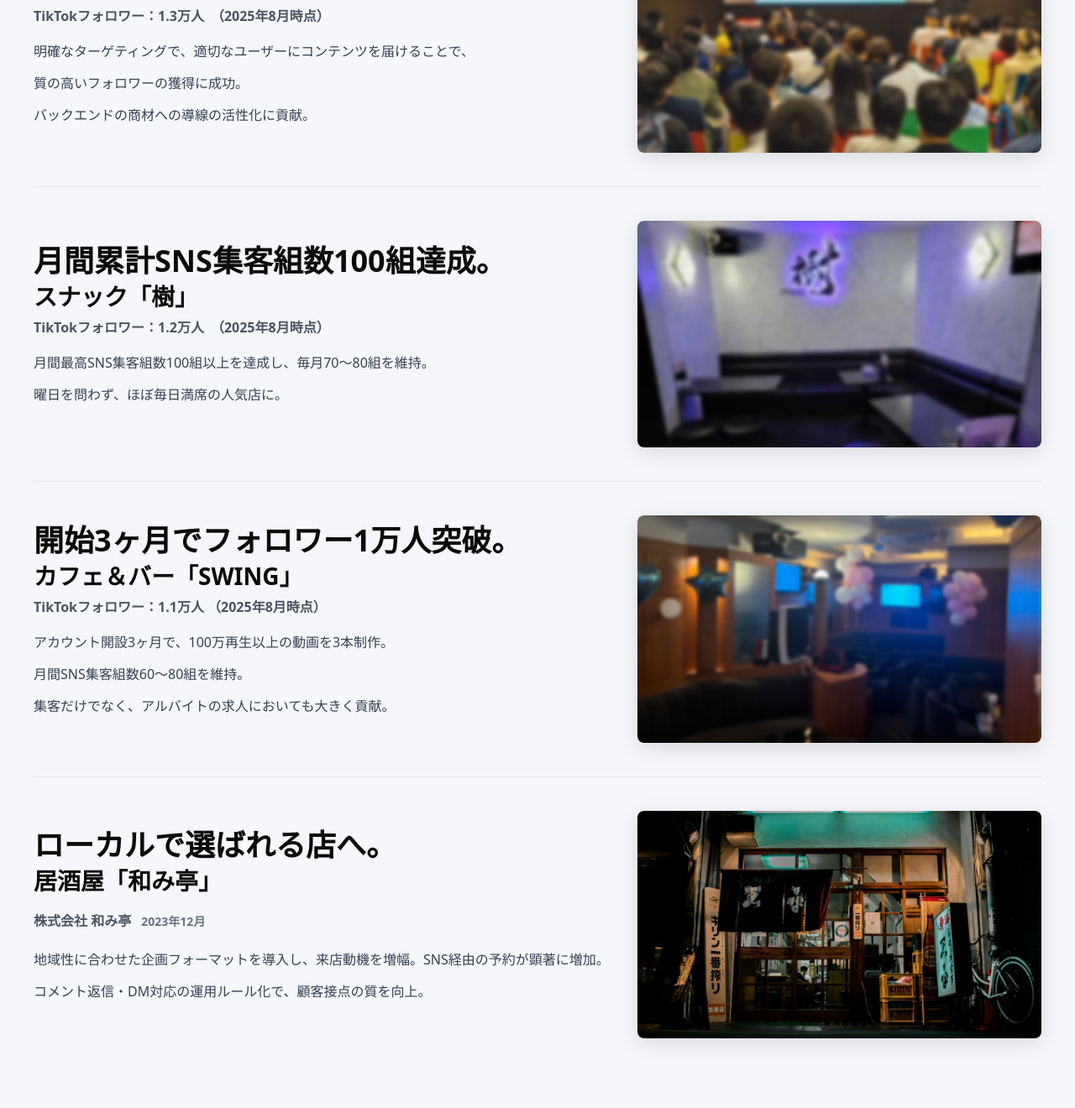
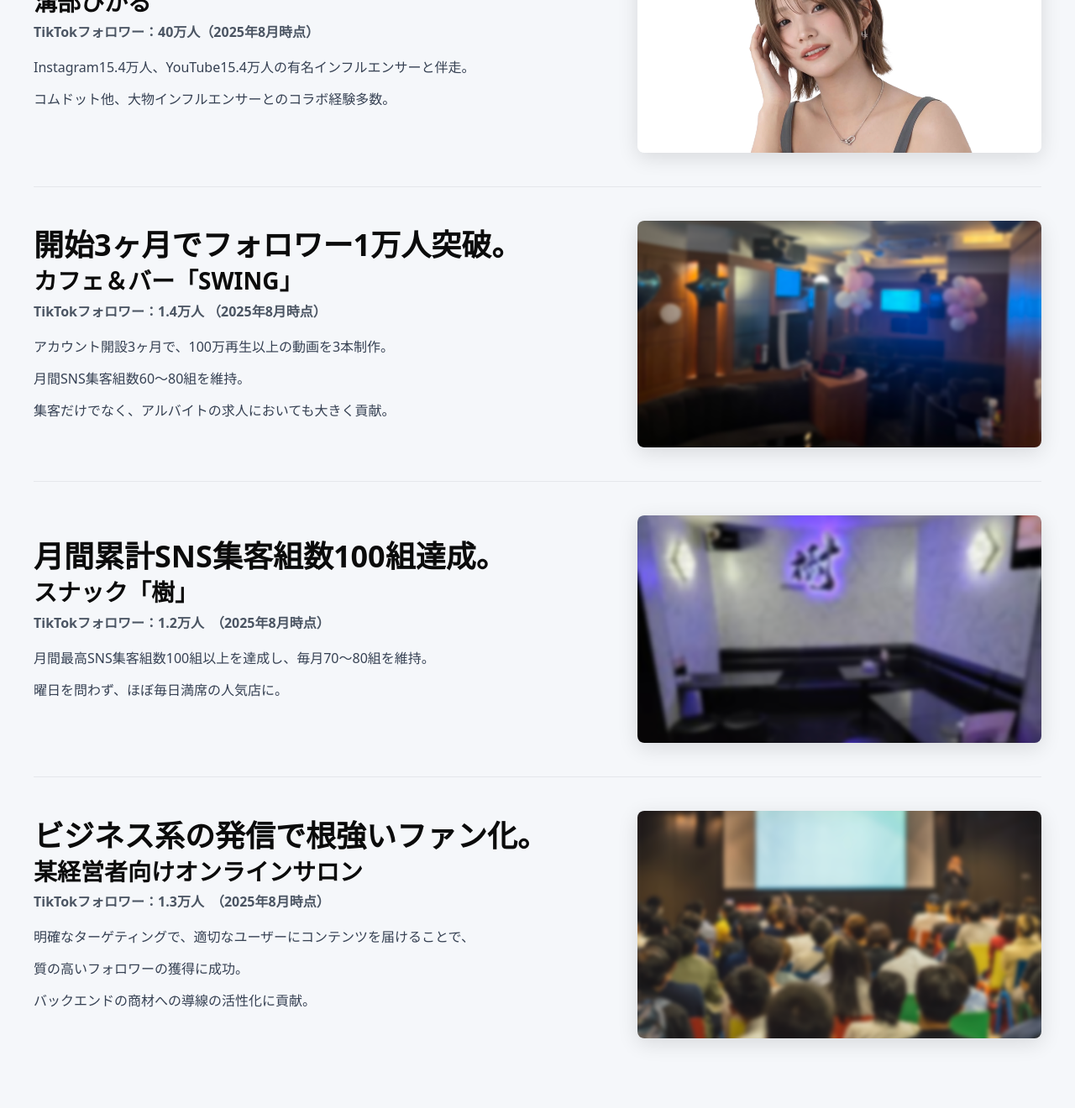
Before and after one commit to takebuzz/BuzzLiminal_HP, an Astro site: page /works in a window 1280 px wide. Shown: the part 653-1973 px from the top of the page at 84% size. Built offline with nearby package versions, Linux system fonts and the light colour scheme; Astro itself is replaced by a stand-in of ours.

Commit message:
SEO初期設定

```diff
--- a/src/pages/company.astro
+++ b/src/pages/company.astro
@@ -3,7 +3,7 @@
 import Layout from '../layouts/Layout.astro';
 ---
 
-<Layout title="Company - BuzzLiminal">
+<Layout title="Company - 会社概要 | BuzzLiminal">
   <!-- ヒーローセクション（背景画像+オーバーレイ+固定高さ） -->
   <section class="relative pt-32 lg:pt-40">
     <div class="absolute inset-0 bg-[url('/company_hero.jpg')] bg-cover bg-center"></div>
--- a/src/pages/service.astro
+++ b/src/pages/service.astro
@@ -3,7 +3,7 @@
 import Layout from '../layouts/Layout.astro';
 ---
 
-<Layout title="TikTok運用プラン - BuzzLiminal">
+<Layout title="Service - TikTok運用プラン | BuzzLiminal">
   <!-- ヒーローセクション（背景画像+オーバーレイ+固定高さ） -->
   <section class="relative pt-32 lg:pt-40">
     <div class="absolute inset-0 bg-[url('/service_hero.jpg')] bg-cover bg-center"></div>
--- a/src/pages/works.astro
+++ b/src/pages/works.astro
@@ -24,27 +24,44 @@ import Layout from '../layouts/Layout.astro';
     <div class="mx-auto max-w-[1200px]">
       <!-- 実績一覧 行表示 -->
       <div>
-        <!-- 1行目 -->
+        <!-- 1行目（溝部ひかる） -->
         <article class="grid grid-cols-12 items-center gap-6 md:gap-8 py-10 border-b border-[#E5E7EB]">
           <!-- 左：テキスト -->
           <div class="col-span-12 md:col-span-7">
-            <h2 class="text-[24px] md:text-[36px] font-extrabold text-[#0B0B0B] mb-[6px]">ビジネス系の発信で根強いファン化。</h2>
-            <h3 class="text-[20px] md:text-[28px] font-extrabold text-[#0B0B0B] mb-1">某経営者向けオンラインサロン</h3>
-            <p class="text-[15px] md:text-[16px] font-bold text-[#4B5563] mb-4">TikTokフォロワー：1.3万人　（2025年8月時点）</p>
+            <h2 class="text-[24px] md:text-[36px] font-extrabold text-[#0B0B0B] mb-[6px]">有名インフルエンサーと伴走。</h2>
+            <h3 class="text-[20px] md:text-[28px] font-extrabold text-[#0B0B0B] mb-1">溝部ひかる</h3>
+            <p class="text-[15px] md:text-[16px] font-bold text-[#4B5563] mb-4">TikTokフォロワー：40万人（2025年8月時点）</p>
             <div class="text-[15px] md:text-[16px] leading-[1.9] text-[#4B5563] space-y-3 mb-5">
-              <p>明確なターゲティングで、適切なユーザーにコンテンツを届けることで、</p>
-              <p>質の高いフォロワーの獲得に成功。</p>
-              <p>バックエンドの商材への導線の活性化に貢献。</p>
+              <p>Instagram15.4万人、YouTube15.4万人の有名インフルエンサーと伴走。</p>
+              <p>コムドット他、大物インフルエンサーとのコラボ経験多数。</p>
             </div>
 
           </div>
           <!-- 右：画像 -->
           <div class="col-span-12 md:col-span-5 order-first md:order-none">
-            <img src="/kojima.png" alt="Green Leaf UI リニューアル（カフェ）" class="w-full h-full aspect-video object-cover rounded-lg shadow-[0_6px_24px_rgba(0,0,0,0.12)]" />
+            <img src="/mizobe.png" alt="溝部ひかる（インフルエンサー）" class="w-full h-full aspect-video object-cover rounded-lg shadow-[0_6px_24px_rgba(0,0,0,0.12)]" />
           </div>
         </article>
 
-        <!-- 2行目 -->
+        <!-- 2行目（SWING） -->
+        <article class="grid grid-cols-12 items-center gap-6 md:gap-8 py-10 border-b border-[#E5E7EB]">
+          <div class="col-span-12 md:col-span-7">
+            <h2 class="text-[24px] md:text-[36px] font-extrabold text-[#0B0B0B] mb-[6px]">開始3ヶ月でフォロワー1万人突破。</h2>
+            <h3 class="text-[20px] md:text-[28px] font-extrabold text-[#0B0B0B] mb-1">カフェ＆バー「SWING」</h3>
+            <p class="text-[15px] md:text-[16px] font-bold text-[#4B5563] mb-4">TikTokフォロワー：1.4万人 （2025年8月時点）</p>
+            <div class="text-[15px] md:text-[16px] leading-[1.9] text-[#4B5563] space-y-3 mb-5">
+              <p>アカウント開設3ヶ月で、100万再生以上の動画を3本制作。</p>
+              <p>月間SNS集客組数60〜80組を維持。</p>
+              <p>集客だけでなく、アルバイトの求人においても大きく貢献。</p>
+            </div>
+
+          </div>
+          <div class="col-span-12 md:col-span-5 order-first md:order-none">
+            <img src="/swing.jpg" alt="Beauty Plus 集客改善（エステ）" class="w-full h-full aspect-video object-cover rounded-lg shadow-[0_6px_24px_rgba(0,0,0,0.12)]" />
+          </div>
+        </article>
+
+        <!-- 3行目（スナック 樹） -->
         <article class="grid grid-cols-12 items-center gap-6 md:gap-8 py-10 border-b border-[#E5E7EB]">
           <div class="col-span-12 md:col-span-7">
             <h2 class="text-[24px] md:text-[36px] font-extrabold text-[#0B0B0B] mb-[6px]">月間累計SNS集客組数100組達成。</h2>
@@ -62,38 +79,21 @@ import Layout from '../layouts/Layout.astro';
           </div>
         </article>
 
-        <!-- 3行目 -->
-        <article class="grid grid-cols-12 items-center gap-6 md:gap-8 py-10 border-b border-[#E5E7EB]">
+        <!-- 4行目（某経営者向けオンラインサロン） -->
+        <article class="grid grid-cols-12 items-center gap-6 md:gap-8 py-10">
           <div class="col-span-12 md:col-span-7">
-            <h2 class="text-[24px] md:text-[36px] font-extrabold text-[#0B0B0B] mb-[6px]">開始3ヶ月でフォロワー1万人突破。</h2>
-            <h3 class="text-[20px] md:text-[28px] font-extrabold text-[#0B0B0B] mb-1">カフェ＆バー「SWING」</h3>
-            <p class="text-[15px] md:text-[16px] font-bold text-[#4B5563] mb-4">TikTokフォロワー：1.1万人 （2025年8月時点）</p>
+            <h2 class="text-[24px] md:text-[36px] font-extrabold text-[#0B0B0B] mb-[6px]">ビジネス系の発信で根強いファン化。</h2>
+            <h3 class="text-[20px] md:text-[28px] font-extrabold text-[#0B0B0B] mb-1">某経営者向けオンラインサロン</h3>
+            <p class="text-[15px] md:text-[16px] font-bold text-[#4B5563] mb-4">TikTokフォロワー：1.3万人　（2025年8月時点）</p>
             <div class="text-[15px] md:text-[16px] leading-[1.9] text-[#4B5563] space-y-3 mb-5">
-              <p>アカウント開設3ヶ月で、100万再生以上の動画を3本制作。</p>
-              <p>月間SNS集客組数60〜80組を維持。</p>
-              <p>集客だけでなく、アルバイトの求人においても大きく貢献。</p>
+              <p>明確なターゲティングで、適切なユーザーにコンテンツを届けることで、</p>
+              <p>質の高いフォロワーの獲得に成功。</p>
+              <p>バックエンドの商材への導線の活性化に貢献。</p>
             </div>
 
           </div>
           <div class="col-span-12 md:col-span-5 order-first md:order-none">
-            <img src="/swing.jpg" alt="Beauty Plus 集客改善（エステ）" class="w-full h-full aspect-video object-cover rounded-lg shadow-[0_6px_24px_rgba(0,0,0,0.12)]" />
-          </div>
-        </article>
-
-        <!-- 4行目 -->
-        <article class="grid grid-cols-12 items-center gap-6 md:gap-8 py-10">
-          <div class="col-span-12 md:col-span-7">
-            <h2 class="text-[24px] md:text-[36px] font-extrabold text-[#0B0B0B] mb-[6px]">ローカルで選ばれる店へ。</h2>
-            <h3 class="text-[20px] md:text-[28px] font-extrabold text-[#0B0B0B] mb-4">居酒屋「和み亭」</h3>
-            <p class="text-[15px] md:text-[16px] font-bold text-[#4B5563] mb-5">株式会社 和み亭 <span class="text-[14px] text-[#6B7280] ml-2">2023年12月</span></p>
-            <div class="text-[15px] md:text-[16px] leading-[1.9] text-[#4B5563] space-y-3 mb-5">
-              <p>地域性に合わせた企画フォーマットを導入し、来店動機を増幅。SNS経由の予約が顕著に増加。</p>
-              <p>コメント返信・DM対応の運用ルール化で、顧客接点の質を向上。</p>
-            </div>
-
-          </div>
-          <div class="col-span-12 md:col-span-5 order-first md:order-none">
-            <img src="/izakaya.jpg" alt="和み亭 プロモーション（居酒屋）" class="w-full h-full aspect-video object-cover rounded-lg shadow-[0_6px_24px_rgba(0,0,0,0.12)]" />
+            <img src="/kojima.png" alt="Green Leaf UI リニューアル（カフェ）" class="w-full h-full aspect-video object-cover rounded-lg shadow-[0_6px_24px_rgba(0,0,0,0.12)]" />
           </div>
         </article>
 
```
